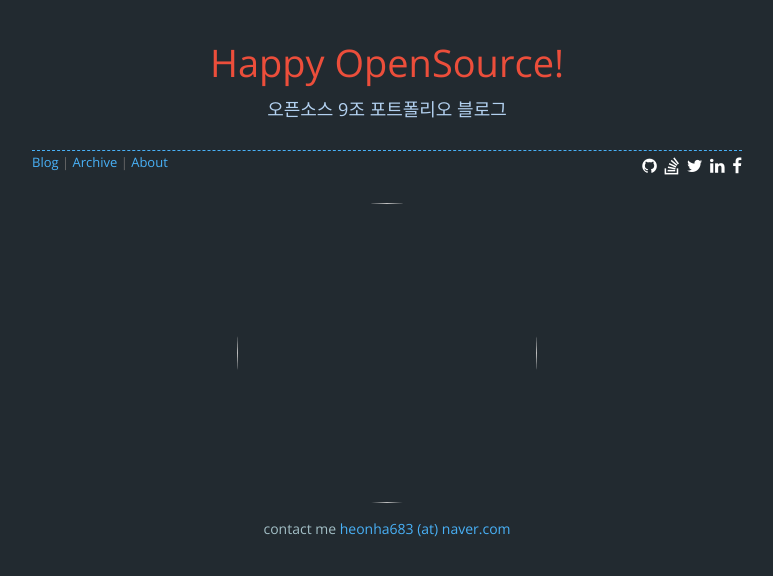
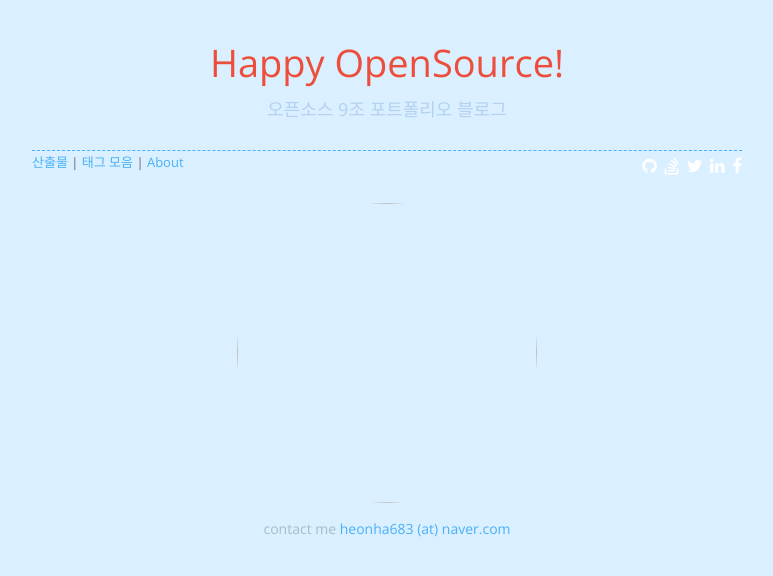
Before and after one commit to kirqe/autm-rb, a Jekyll site: the page built from index.html, in a window 1280 px wide. Shown: the top 576 px of the page, without its empty margins (253-1026 px from the left). Built offline with Jekyll 4.4.1, drawn with Linux system fonts in a browser that asks for light colours; nearby versions of some CDN libraries; comment, search, counter and statistics services are not loaded.

Commit message:
Add files via upload

```diff
--- a/_data/nav.yml
+++ b/_data/nav.yml
@@ -1,8 +1,8 @@
 # nav items in header
 items:
-  - text: 'Blog'
+  - text: '산출물'
     path: '/blog'
-  - text: 'Archive'
+  - text: '태그 모음'
     path: '/archive'
   - text: 'About'
     path: '/about'
--- a/_data/personal.yml
+++ b/_data/personal.yml
@@ -2,7 +2,7 @@
 # the name of social network must match the appropriate font awesome icon name
 
 social:
-  github: 'https://github.com/'
+  github: 'https://github.com/hsreol/hsreol.github.io'
   stack-overflow: 'https://stackoverflow.com/'
   twitter: 'https://twitter.com/'
   linkedin: 'https://linkedin.com/'
--- a/_data/theme.yml
+++ b/_data/theme.yml
@@ -20,4 +20,4 @@
 
 # easily change background color
 # dark colors looks better with current font colors
-bg: "#222A30"
+bg: "#DAEFFF"
```
